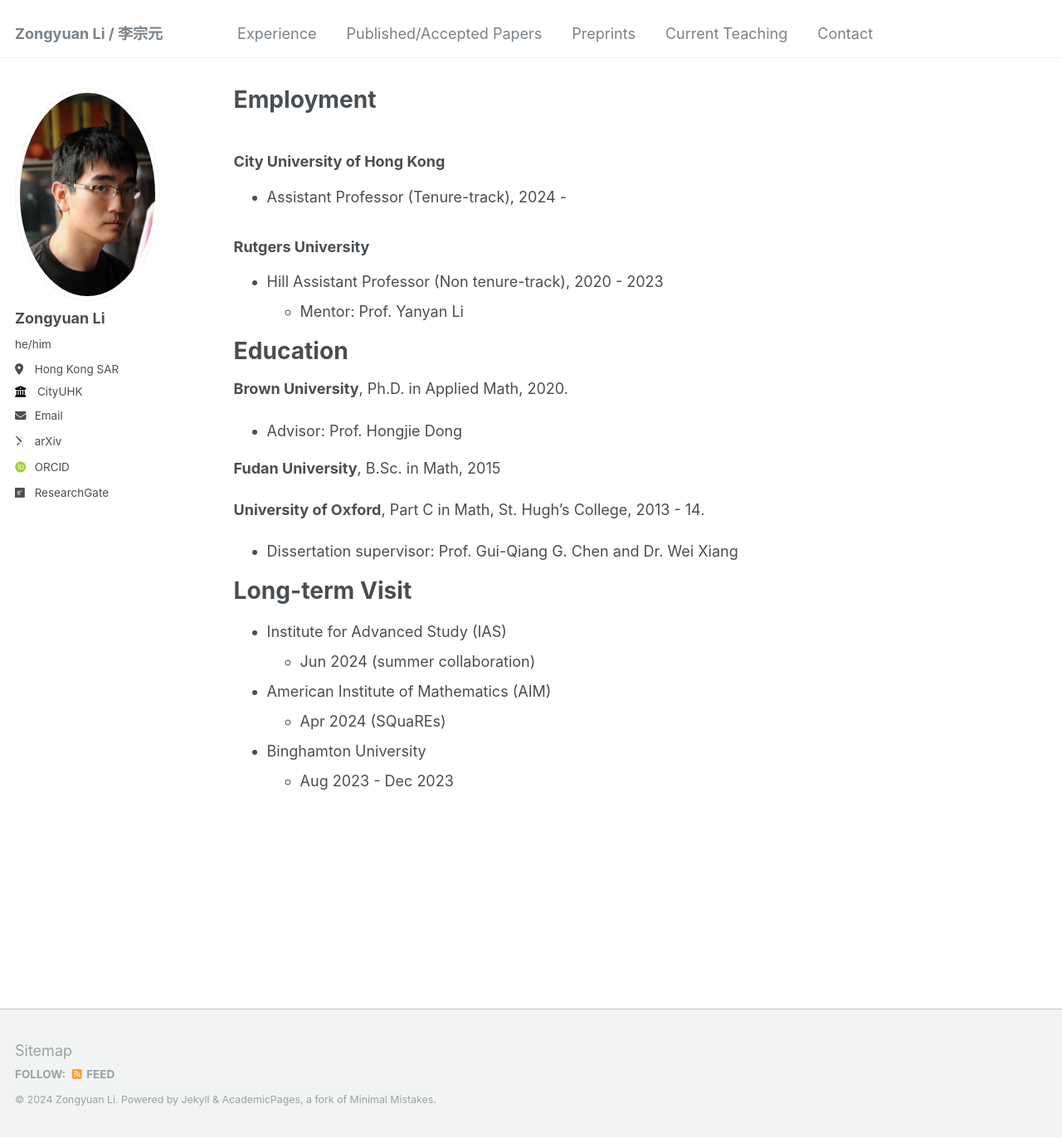
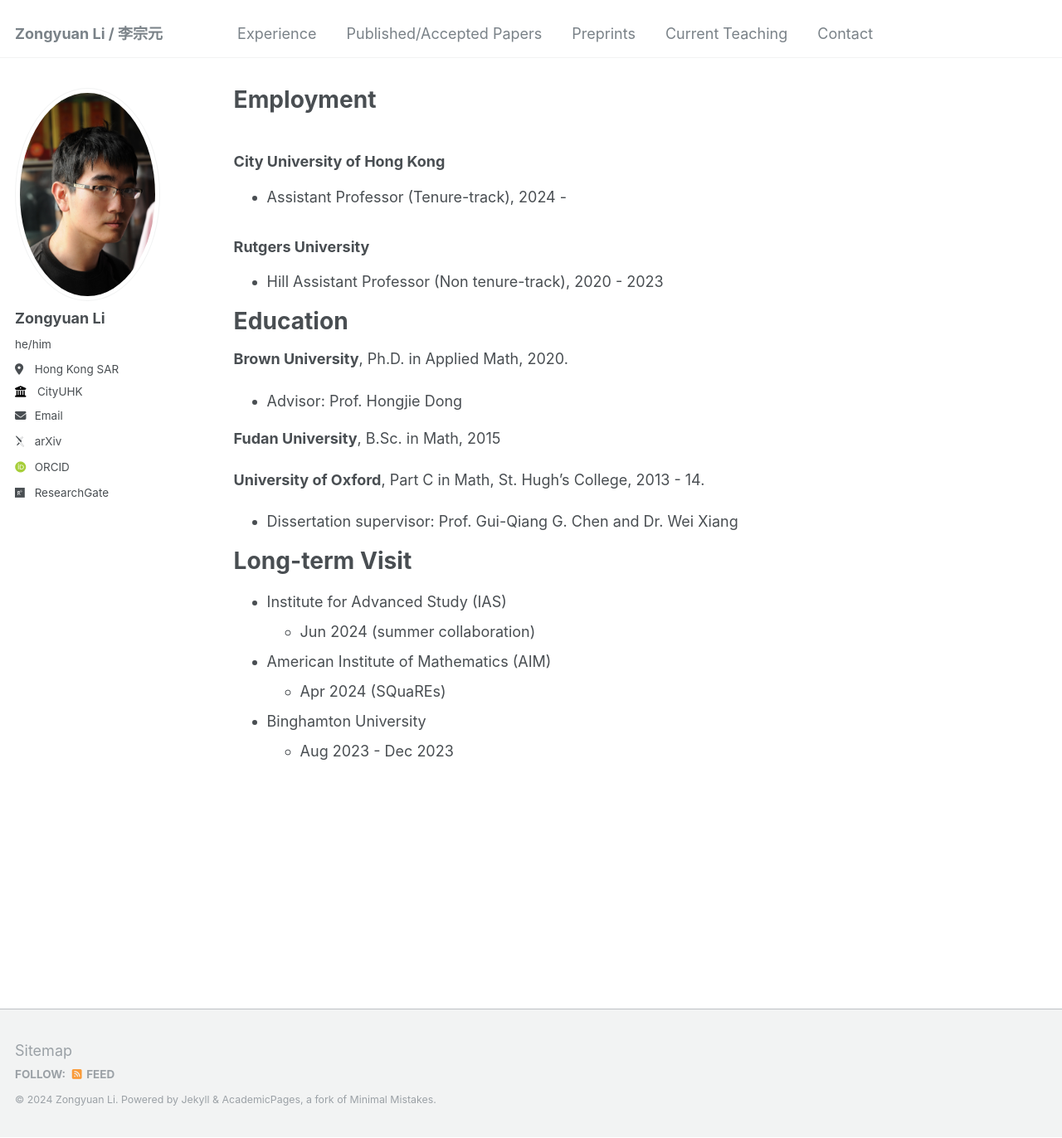
Before and after one commit to zongyuan-li/zongyuan-li.github.io, a Jekyll site: the page built from _pages/experience.md, in a window 1280 px wide and 1372 px high. Shown: the whole window at 83% size. Built offline with Jekyll 4.4.1, drawn with Linux system fonts in a browser that asks for light colours; some web fonts are replaced.

Commit message:
Update experience.md

```diff
--- a/_pages/experience.md
+++ b/_pages/experience.md
@@ -15,7 +15,7 @@
 
 ### Rutgers University
   * Hill Assistant Professor (Non tenure-track), 2020 - 2023
-      * Mentor: Prof. Yanyan Li
+<!--      * Mentor: Prof. Yanyan Li-->
 
 # Education
 
```
